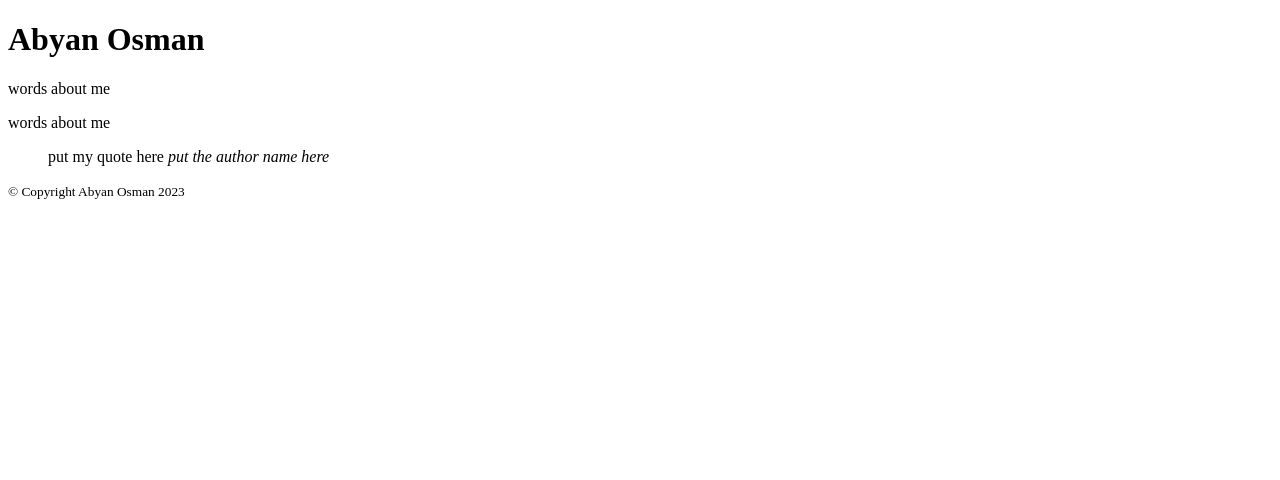
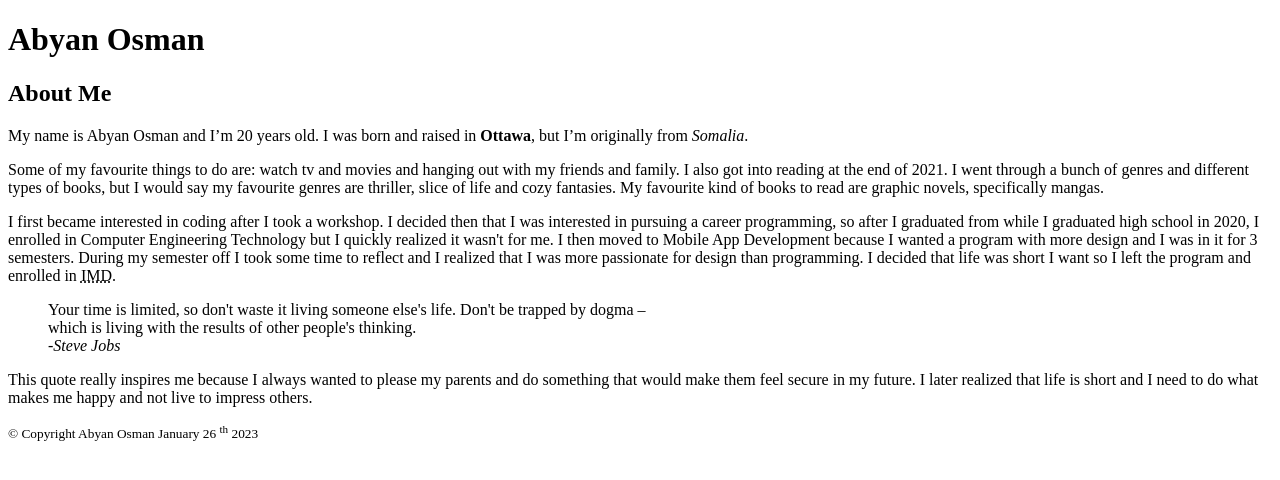
Before and after one commit to osma0152/osma0152.github.io, a plain HTML site: page html-assignment/index.html in a window 1280 px wide. Drawn offline with Linux system fonts and the light colour scheme.

Commit message:
assignment complete

```diff
--- a/html-assignment/index.html
+++ b/html-assignment/index.html
@@ -12,13 +12,19 @@
     </header>
     <main>
         <article>
-            <p>words about me</p>
-            <p>words about me</p>
-            <blockquote>put my quote here <cite>put the author name here</cite> </blockquote>
+            <h1>About Me</h1>
+            <p>My name is Abyan Osman and I’m 20 years old. I was born and raised in <strong>Ottawa</strong>, but I’m originally from <em>Somalia</em>. </p>
+            <p>Some of my favourite things to do are: watch tv and movies and hanging out with my friends and family.
+                I also got into reading at the end of 2021. I went through a bunch of genres and different types of books, but I would say my favourite genres are thriller, slice of life and cozy fantasies. My favourite kind of books to read are graphic novels, specifically mangas.
+            </p>
+            <p>I first became interested in coding after I took a workshop. I decided then that I was interested in pursuing a career programming, so after I graduated from  while I graduated high school in 2020, I enrolled in Computer Engineering Technology but I quickly realized it wasn't for me. I then moved to Mobile App Development because
+                I wanted a program with more design and I was in it for 3 semesters. During my semester off I took some time to reflect and I realized that I was more passionate for design than programming. I decided that life was short I want so I left the program and enrolled in </abbr> <abbr title="Interactive Media Design">IMD</abbr>. </p>
+            <blockquote>Your time is limited, so don't waste it living someone else's life. Don't be trapped by dogma – <br> which is living with the results of other people's thinking. <br> <cite> -Steve Jobs</cite> </blockquote>
+            <p>This quote really inspires me because I always wanted to please my parents and do something that would make them feel secure in my future. I later realized that life is short and I need to do what makes me happy and not live to impress others.</p>
         </article>
     </main>
     <footer>
-        <small>&copy; Copyright Abyan Osman 2023</small>
+        <small>&copy; Copyright Abyan Osman January 26 <sup>th</sup> 2023</small>
     </footer>
 </body>
 </html>
```
